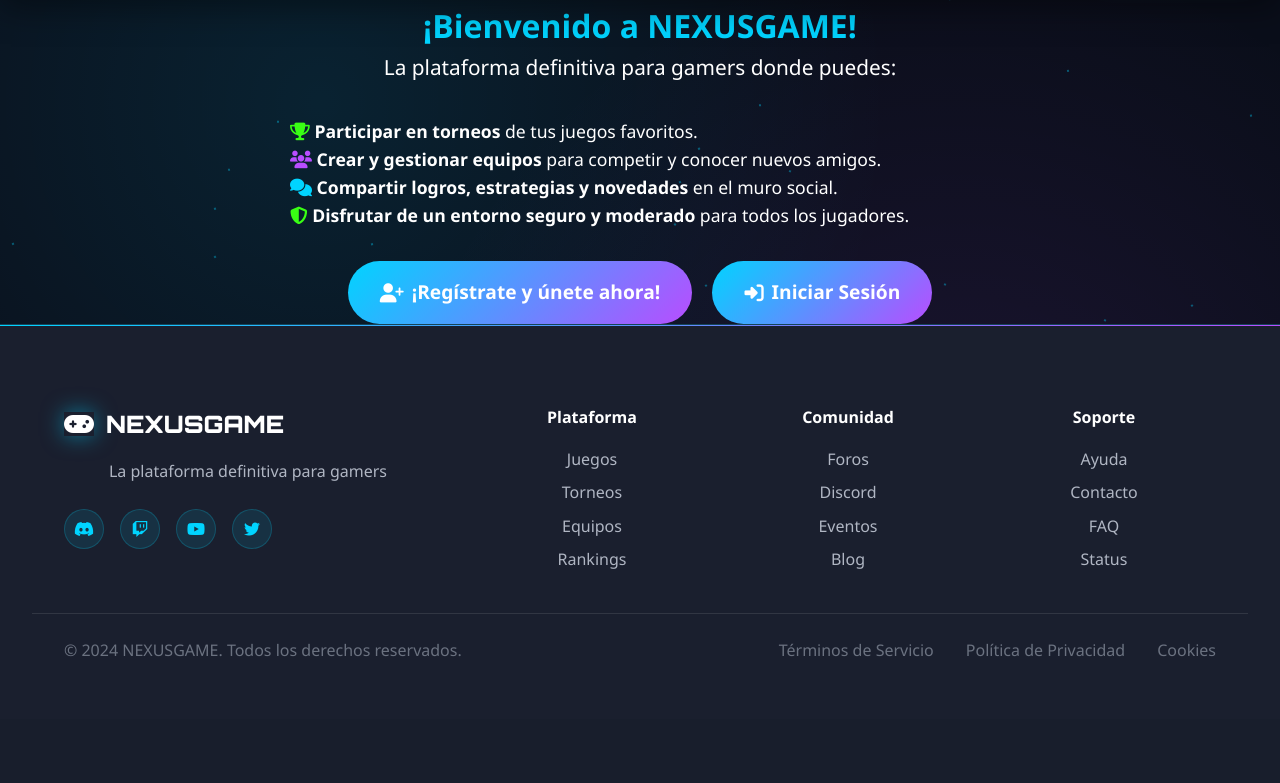
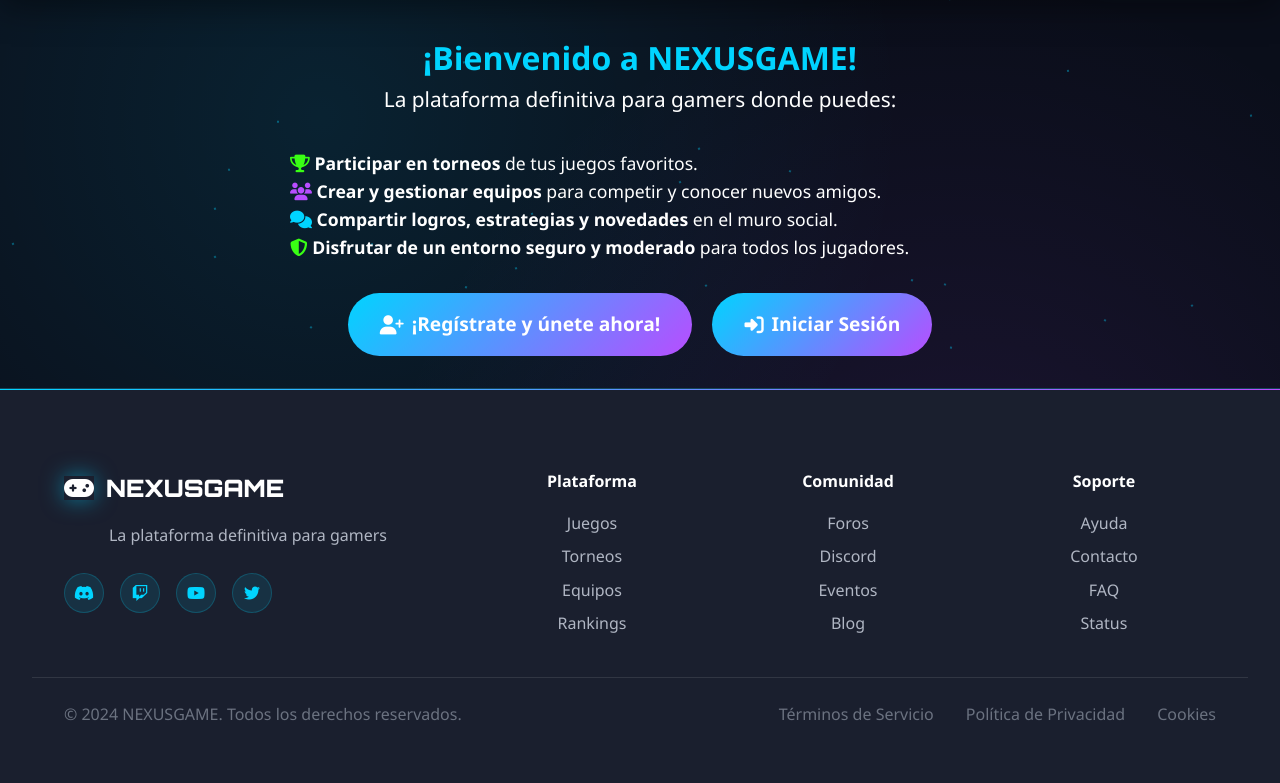
Before and after one commit to edallebe/NEXUSGAME, a Flask app: page / in a window 1280 px wide. Shown: the part 104-887 px from the top of the page. Before the commit the page ends 761 px from the top, so only its background shows below. Run offline with Flask 3, Linux system fonts and the light colour scheme; parts of the project's set-up code (start-up, migrations or seed data) failed here and were passed over.

Commit message:
Actualizacion

```diff
--- a/src/templates/index.html
+++ b/src/templates/index.html
@@ -3,7 +3,7 @@
 {% block title %}NEXUSGAME{% endblock %}
 
 {% block content %}
-<div class="content">
+<div class="container">
     <div class="welcome-section" style="text-align:center; margin-bottom:2rem;">
         <h1 class="text-neon-blue">¡Bienvenido a NEXUSGAME!</h1>
         <p class="lead" style="font-size:1.3rem;">
```
